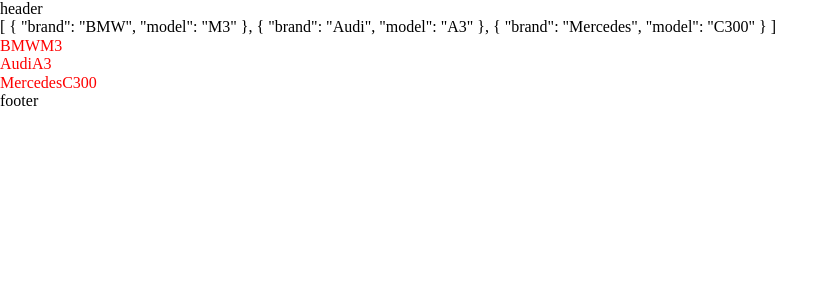
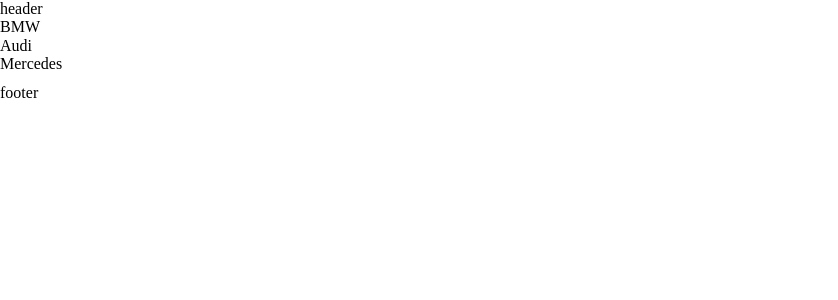
Before and after one commit to yoannes/vue3-4, a Vue app: page / in a window 1280 px wide. Shown: the top 300 px of the page, without its empty margins (0-838 px from the left). Built offline with nearby package versions, Linux system fonts and the light colour scheme.

Commit message:
Criação modulo cars

```diff
--- a/src/components/Comp.vue
+++ b/src/components/Comp.vue
@@ -1,29 +1,22 @@
 <template>
-  <div @click="$emit('on-click')" class="c">
-    <span>
-      {{ car.brand }}
-    </span>
-    <span>
-      {{ car.model }}
-    </span>
+  <div class="c">
+
+    {{clicked}}
   </div>
 </template>
 
 <script>
+import { computed } from "vue";
+import useCars from "@/modules/cars";
+
 export default {
-  props: {
-    car: { type: Object, default: null },
-    brand: { type: String, default: "" },
-    model: { type: String, default: "" },
-  },
+  setup() {
+    const cars = useCars();
 
-  setup(props) {
-    const clickHandler = () => {
-      console.log("hey", props.color);
-    };
-
+    const clicked = computed(() => cars.state.clicked);
+    console.log("[]...", cars);
     return {
-      clickHandler,
+      clicked,
     };
   },
 };
--- /dev/null
+++ b/src/modules/cars.js
@@ -0,0 +1,26 @@
+import { reactive, readonly } from "vue";
+
+const state = reactive({
+  clicked: null,
+  list: [
+    { brand: "BMW", model: "M3" },
+    { brand: "Audi", model: "A3" },
+    { brand: "Mercedes", model: "C300" },
+  ],
+});
+
+const actions = {};
+
+const mutations = {
+  setClicked(car) {
+    state.clicked = car;
+  },
+};
+
+export default function useCars() {
+  return readonly({
+    state,
+    actions,
+    mutations,
+  });
+}
--- a/src/views/Home.vue
+++ b/src/views/Home.vue
@@ -1,33 +1,41 @@
 <template>
-{{list}}
-  <comp :car="list[0]" />
-  <comp :car="list[1]" />
-  <comp :car="list[2]" />
+  <div>
+    <div v-for="c in list" :key="c.model">
+      <div @click="clickHandler(c)">{{c.brand}}</div>
+    </div>
+
+    <div style="margin-top: 10px">
+      <comp />
+    </div>
+
+  </div>
 </template>
 
 <script>
-import Comp from "../components/Comp.vue";
+import { computed } from "vue";
+import useCars from "@/modules/cars";
+import Comp from "@/components/Comp.vue";
 
 export default {
-  components: { Comp },
-  name: "Home",
+  components: {
+    Comp,
+  },
 
   setup() {
-    const list = [
-      { brand: "BMW", model: "M3" },
-      { brand: "Audi", model: "A3" },
-      { brand: "Mercedes", model: "C300" },
-    ];
+    const cars = useCars();
 
-    const clickHandler = () => {
-      console.log("sou o pai e recebi esse evento");
+    const list = computed(() => cars.state.list);
+
+    const clickHandler = (car) => {
+      cars.mutations.setClicked(car);
     };
 
+    console.log("[]...", cars);
+
     return {
+      list,
       clickHandler,
-      list,
     };
   },
-
 };
 </script>
```
